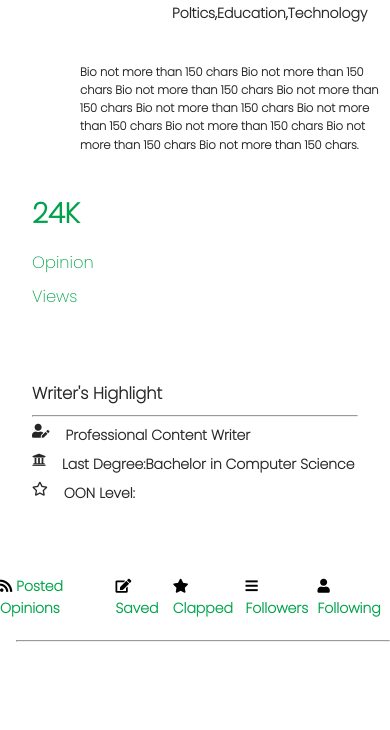
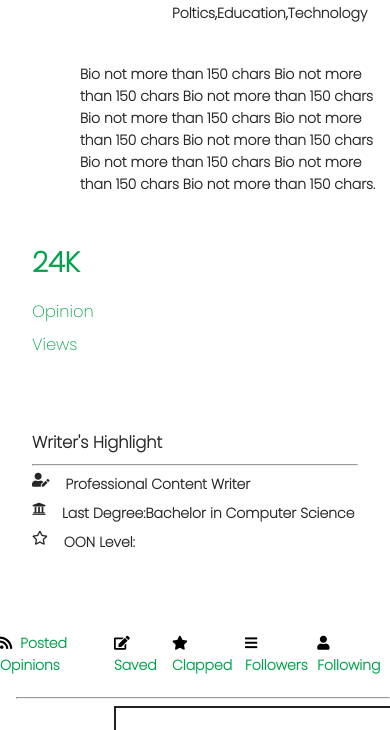
Before and after one commit to illionSo/Profile-OON, a React (Create React App) app: page / in a window 390 px wide. Shown: the part 303-1033 px from the top of the page. Before the commit the page ends 952 px from the top, so only its background shows below. Built offline with nearby package versions, Linux system fonts and the light colour scheme.

Commit message:
responsiveness complete

```diff
--- a/src/Components/Body/Writerdetails.js
+++ b/src/Components/Body/Writerdetails.js
@@ -9,16 +9,17 @@ const Writerdetails = () => {
         <>
         <div style={{marginTop:'2rem'}}>
           <Row justify="space-around">
-          <Col xs={24} sm= {16} md= {10} xl={10}>
+          <Col xs={24} sm= {24} md= {19} lg={16} xl={10}>
           <WriterdetailsLeft userName='Sagar Pokhrel' />
-          <Col xs={24} sm= {24} md= {24} xl={24} >
-          <h5 style={{fontWeight:'600',marginLeft:'5rem'}}>Bio not more than 150 chars Bio not more than 150 chars Bio not more than 150 chars Bio not more than 150 chars Bio not more than 150 chars Bio not more than 150 chars Bio not more than 150 chars Bio not more than 150 chars Bio not more than 150 chars.</h5>
+          <Col xs={24} sm= {24} md= {24} lg={24} xl={24} >
+          <p style={{fontWeight:'600',marginLeft:'5rem'}}>
+      Bio not more than 150 chars Bio not more than 150 chars Bio not more than 150 chars Bio not more than 150 chars Bio not more than 150 chars Bio not more than 150 chars Bio not more than 150 chars Bio not more than 150 chars Bio not more than 150 chars.</p>
           </Col>
          </Col>
            <Col xs={24} sm= {16} md= {6} xl={5}     >
           <WriterdetailsMiddle />
           </Col>
-           <Col xs={24} sm= {16} md= {8} xl={9} >
+           <Col xs={24} sm= {24} md= {18} lg={20} xl={9} >
            <WriterdetailsRight />
            </Col>
         </Row>
--- a/src/Components/Features/FeaturesLeft.js
+++ b/src/Components/Features/FeaturesLeft.js
@@ -1,5 +1,7 @@
 import { Col, Row } from 'antd'
 import React from 'react'
+import FeaturesRight from './FeaturesRight'
+
 export const features= [
 {id:'1',title:'Posted Opinions',path:'/',icon:'fa fa-rss'},
 {id:2,title:'Saved',path:'/',icon:'fa fa-edit '},
@@ -11,12 +13,13 @@ export const features= [
 const FeaturesLeft = () => {
     return (
         <>
-         <Row style={{marginTop:'2rem'}}>
+         <Row style={{marginTop:'2.5rem'}} justify="space-around">
              <Col xs={24} md={16} lg={12} xl={11}>
              <div style={{display:'flex',justifyContent:'space-around'}}>
              {features.map((feature)=>{
               return(
-                 <p  style={{color:'#00A34B',fontWeight:'600',cursor:'pointer'}}key={feature.id}><i   style={{marginRight:'4px',color:'black'}} className={feature.icon}></i>{feature.title}</p>
+                 <p  style={{color:'#00A34B',fontWeight:'600',cursor:'pointer'}}key={feature.id}>
+                     <i  style={{marginRight:'8px',color:'black'}} className={feature.icon}></i>{feature.title}</p>
 
               )
           })}
@@ -24,7 +27,10 @@ const FeaturesLeft = () => {
           <hr style={{marginLeft:'1rem'}}></hr>
         </Col>
 
+         <Col xs={10} sm={10} md={5} lg={6} xl={5}>
 
+         <FeaturesRight/>
+         </Col>
          </Row>
 
 
--- a/src/Components/Features/FeaturesRight.js
+++ b/src/Components/Features/FeaturesRight.js
@@ -0,0 +1,11 @@
+import React from 'react'
+
+const FeaturesRight = () => {
+    return (
+        <>
+           <input type='text' />
+        </>
+    )
+}
+
+export default FeaturesRight
```
